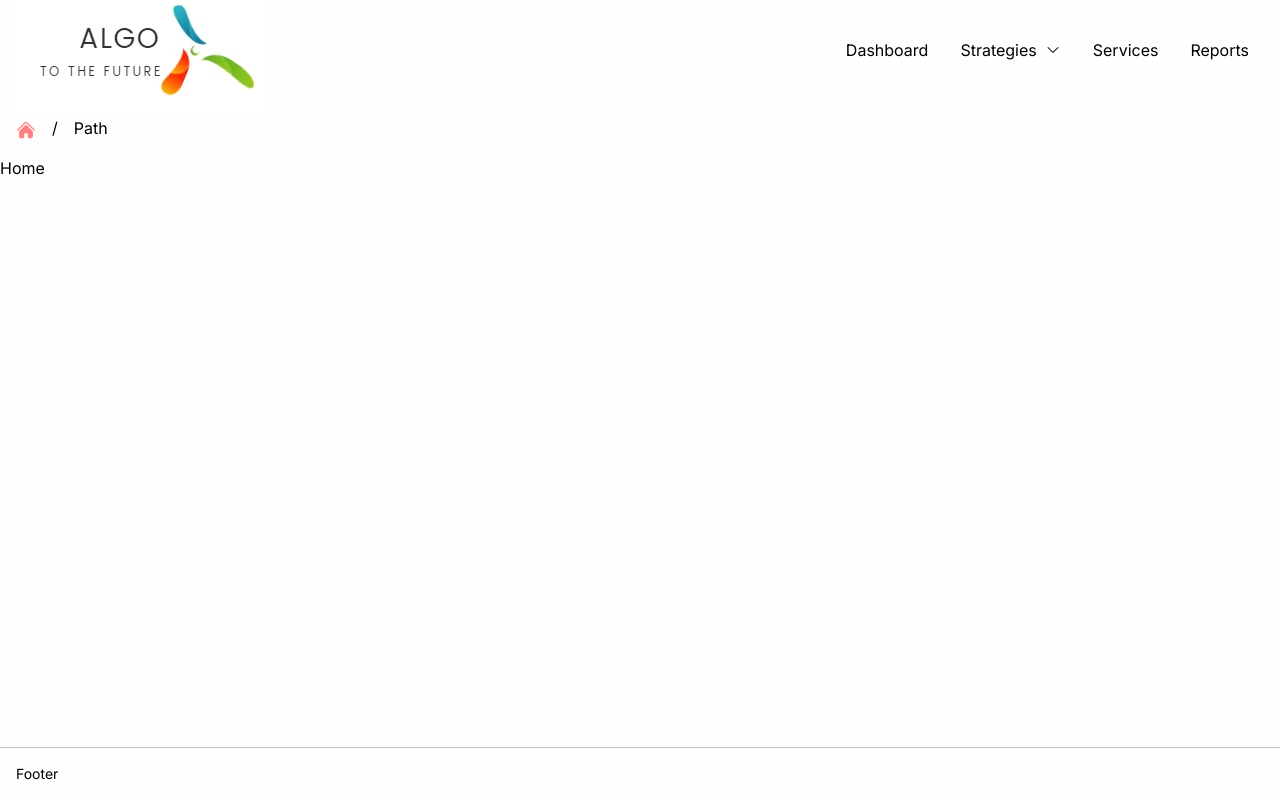
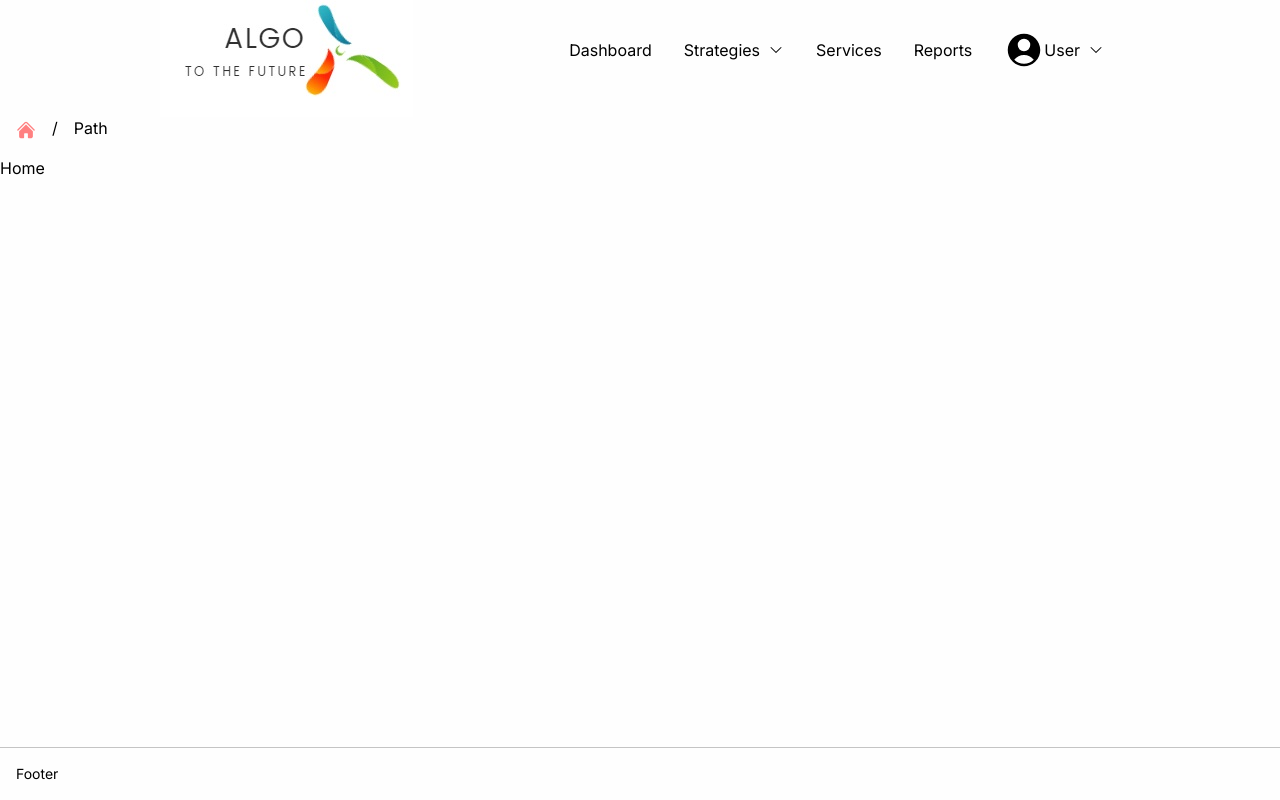
Before and after one commit to SandySJadhav/algo-trading-frontend, a Next.js app: page / in a window 1280 px wide. Built offline with nearby package versions, Linux system fonts and the light colour scheme.

Commit message:
modal fixes

```diff
--- a/src/app/globals.css
+++ b/src/app/globals.css
@@ -37,14 +37,6 @@ body {
   transition: background-color .3s ease-in-out;
 }
 
-.container {
-  width: 100%;
-  padding-right: 15px;
-  padding-left: 15px;
-  margin-right: auto;
-  margin-left: auto;
-}
-
 .custom-shadow {
   box-shadow: 0 10px 50px 0 rgba(0, 0, 0, .2);
 }
--- a/src/components/Dropdown.tsx
+++ b/src/components/Dropdown.tsx
@@ -47,15 +47,15 @@ const Dropdown = forwardRef(({ open, options, ...rest }: Props, ref?: ForwardedR
                     <motion.div className='dropdown-menu-corner' />
                     {options?.map(option => {
                         return <motion.li
-                            className='px-5 my-1 text-[#212529] flex-nowrap border-none font-normal clear-both w-full min-h-[20px] hover:text-master-blue focus:text-master-blue active:text-master-blue items-center '
+                            className='px-5 my-2 text-[#212529] flex flex-nowrap border-none font-normal clear-both w-full min-h-[20px] hover:text-master-blue focus:text-master-blue active:text-master-blue items-center'
                             tabIndex={0}
                             id={option.label}
                             key={option.label}
                         >
                             {
-                                option.icon && <div>{option.icon}</div>
+                                option.icon && <div className='w-7'>{option.icon}</div>
                             }
-                            <div>{option.label}</div>
+                            <div className='whitespace-nowrap'>{option.label}</div>
                         </motion.li>
                     })}
                 </motion.ul>
--- a/src/components/Header.tsx
+++ b/src/components/Header.tsx
@@ -9,7 +9,7 @@ import { DropdownOption } from "../types";
 import { NavigationMenus } from "@constants/Menu";
 import { useRouter } from "next/navigation";
 
-const NavigationWithDropdown = ({ label, subMenus = [], url }: DropdownOption) => {
+const NavigationWithDropdown = ({ label, subMenus = [], url, icon }: DropdownOption) => {
     const router = useRouter();
     const [panelOpen, setPanelOpen] = useState(false);
     const dropdownRef = useRef<HTMLUListElement>();
@@ -47,7 +47,8 @@ const NavigationWithDropdown = ({ label, subMenus = [], url }: DropdownOption) =
         onClick={handleNavItemClick}
         onKeyDown={e => e.key === 'Enter' && handleNavItemClick()}
     >
-        <div className="flex items-center justify-between h-full">
+        <div className="flex items-center justify-start h-full">
+            {icon}
             <span>{label}</span>
             {subMenus?.length > 0 && <HiChevronDown className="inline ml-2" />}
         </div>
@@ -87,7 +88,7 @@ const Header = () => {
         <header className={classNames("header", {
             'header-fixed': floatHeader
         })}>
-            <div className="container">
+            <div className="px-20 lg:px-30 xl:px-40">
                 <div className="h-[100px]">
                     <div className="flex items-center justify-between h-full">
                         <div className="flex items-center">
--- a/src/constants/Menu.tsx
+++ b/src/constants/Menu.tsx
@@ -1,26 +1,12 @@
-export const UserMenus = [
-    {
-        label: "Profile"
-    },
-    {
-        label: "Subscriptions"
-    },
-    {
-        label: "Notifications"
-    },
-    {
-        label: "Invoices"
-    },
-    {
-        label: "Change Password"
-    },
-    {
-        label: "Help & Support"
-    },
-    {
-        label: "Updates"
-    }
-]
+import {
+    HiBell,
+    HiDocumentCheck,
+    HiEnvelope,
+    HiKey,
+    HiMiniWrenchScrewdriver,
+    HiUser,
+    HiUserCircle
+} from "react-icons/hi2";
 
 export const NavigationMenus = [
     {
@@ -49,5 +35,38 @@ export const NavigationMenus = [
     },
     {
         label: "Reports"
+    },
+    {
+        label: "User",
+        icon: <HiUserCircle className="h-10 w-10"/>,
+        subMenus: [
+            {
+                label: "Profile",
+                icon: <HiUser />
+            },
+            {
+                label: "Subscriptions",
+                icon: <HiEnvelope />
+            },
+            {
+                label: "Notifications",
+                icon: <HiBell />
+            },
+            {
+                label: "Invoices",
+                icon: <HiDocumentCheck />
+            },
+            {
+                label: "Change Password",
+                icon: <HiKey />
+            },
+            {
+                label: "Help & Support",
+                icon: <HiMiniWrenchScrewdriver />
+            },
+            {
+                label: "Updates"
+            }
+        ]
     }
 ]
```
